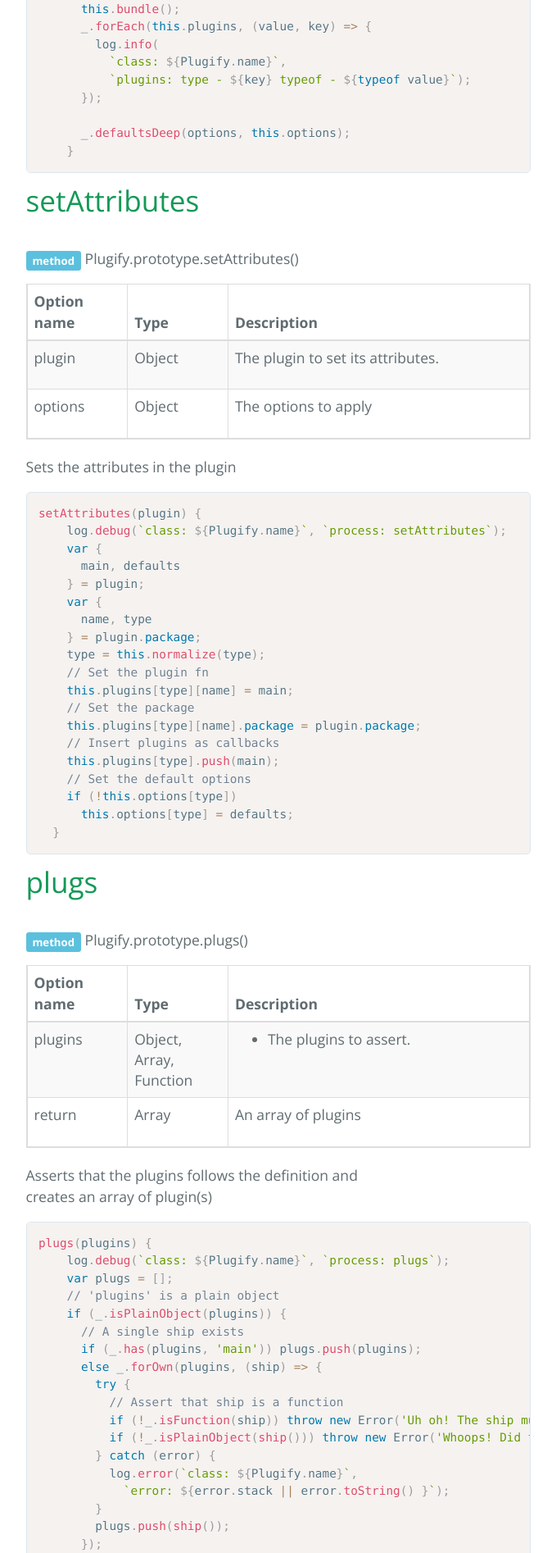
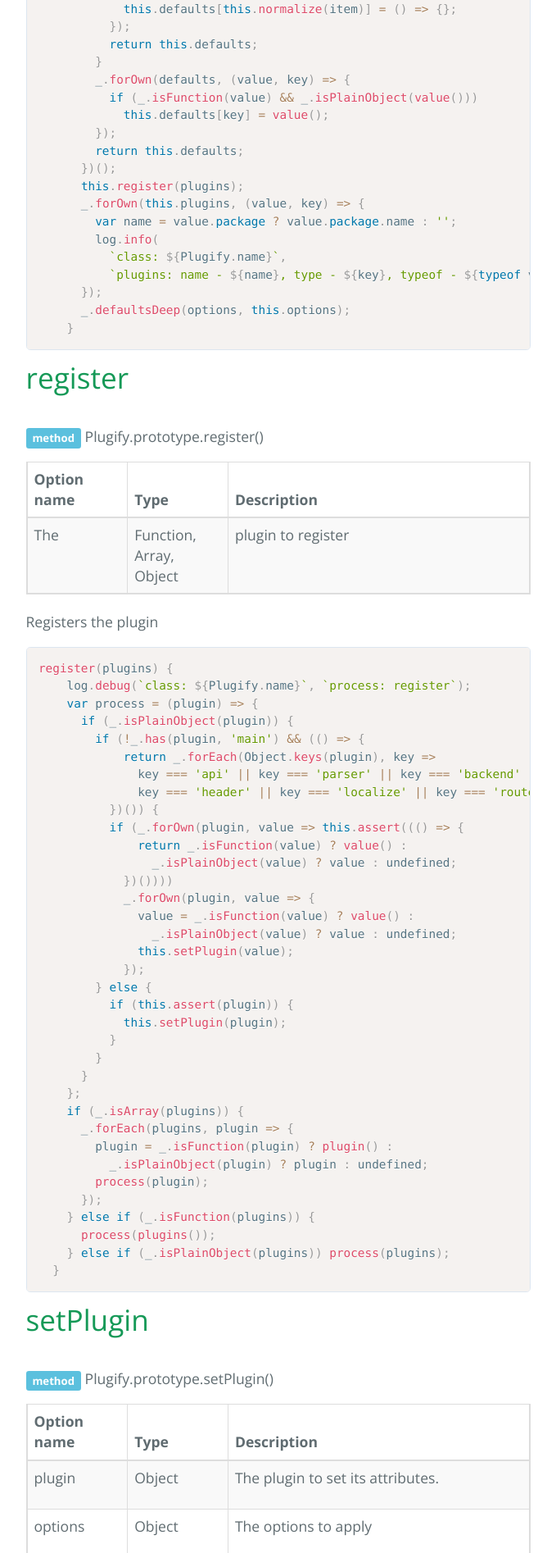
Before and after one commit to gengojs/core-modules, a plain HTML site: page modules/plugify.js.html in a window 1280 px wide. Shown: the part 871-2765 px from the top of the page at 82% size, without its empty margins (408-1087 px from the left). Drawn offline with nearby package versions, Linux system fonts and the light colour scheme.

Commit message:
Update 2015-10-09T05:03:58.828Z

```diff
--- a/modules/plugify.js.html
+++ b/modules/plugify.js.html
@@ -28,11 +28,9 @@
                 <ul class="nav nav-stacked">
                   <li><a href="#Plugify"><i class="alert alert-success"></i><span>Plugify</span></a>
                   </li>
-                  <li><a href="#setAttributes"><i class="alert alert-info"></i><span>setAttributes</span></a>
+                  <li><a href="#register"><i class="alert alert-info"></i><span>register</span></a>
                   </li>
-                  <li><a href="#plugs"><i class="alert alert-info"></i><span>plugs</span></a>
-                  </li>
-                  <li><a href="#register"><i class="alert alert-info"></i><span>register</span></a>
+                  <li><a href="#setPlugin"><i class="alert alert-info"></i><span>setPlugin</span></a>
                   </li>
                   <li><a href="#plugify"><i class="alert alert-info"></i><span>plugify</span></a>
                   </li>
@@ -52,27 +50,96 @@
           <pre><code class="language-javascript">class Plugify {
   constructor(plugins, options, defaults) {
       log.debug(`class: ${Plugify.name}`, `process: constructor`);
-      // Type stack to keep track which type has been plugged in
-      this.types = ['api', 'backend', 'parser', 'header', 'localize', 'router'];
       // Local options
       this.options = {};
-      // Initialize the plugin
-      this.plugins = this.init();
-      this.register(plugins, options, defaults);
-      this.bundle();
-      _.forEach(this.plugins, (value, key) =&gt; {
+      this.defaults = {};
+      // Initialize the plugins
+      this.plugins = (() =&gt; {
+        if (_.isEmpty(defaults)) {
+          _.forEach(['api', 'backend', 'parser', 'header', 'localize', 'router'], item =&gt; {
+            this.defaults[this.normalize(item)] = () =&gt; {};
+          });
+          return this.defaults;
+        }
+        _.forOwn(defaults, (value, key) =&gt; {
+          if (_.isFunction(value) &amp;&amp; _.isPlainObject(value()))
+            this.defaults[key] = value();
+        });
+        return this.defaults;
+      })();
+      this.register(plugins);
+      _.forOwn(this.plugins, (value, key) =&gt; {
+        var name = value.package ? value.package.name : '';
         log.info(
           `class: ${Plugify.name}`,
-          `plugins: type - ${key} typeof - ${typeof value}`);
+          `plugins: name - ${name}, type - ${key}, typeof - ${typeof value}`);
       });
-
       _.defaultsDeep(options, this.options);
     }</code></pre>
-          <section id="setAttributes">
-            <h1>setAttributes</h1>
+          <section id="register">
+            <h1>register</h1>
             <h5 class="subheader"></h5>
             <p>
-              <div class="label label-info radius ctx-type">method</div><span>&nbsp;</span><span>Plugify.prototype.setAttributes()</span><span>&nbsp;</span>
+              <div class="label label-info radius ctx-type">method</div><span>&nbsp;</span><span>Plugify.prototype.register()</span><span>&nbsp;</span>
+            </p>
+          </section>
+          <table class="table table-bordered table-striped">
+            <thead>
+              <tr>
+                <th style="width:20%">Option name</th>
+                <th style="width:20%">Type</th>
+                <th>Description</th>
+              </tr>
+            </thead>
+            <tbody>
+              <tr>
+                <td>The</td>
+                <td>Function, Array, Object</td>
+                <td><p>plugin to register</p></td>
+              </tr>
+            </tbody>
+          </table>
+          <div class="description"><p>Registers the plugin</p></div>
+          <pre><code class="language-javascript">register(plugins) {
+    log.debug(`class: ${Plugify.name}`, `process: register`);
+    var process = (plugin) =&gt; {
+      if (_.isPlainObject(plugin)) {
+        if (!_.has(plugin, 'main') &amp;&amp; (() =&gt; {
+            return _.forEach(Object.keys(plugin), key =&gt;
+              key === 'api' || key === 'parser' || key === 'backend' ||
+              key === 'header' || key === 'localize' || key === 'router');
+          })()) {
+          if (_.forOwn(plugin, value =&gt; this.assert((() =&gt; {
+              return _.isFunction(value) ? value() :
+                _.isPlainObject(value) ? value : undefined;
+            })())))
+            _.forOwn(plugin, value =&gt; {
+              value = _.isFunction(value) ? value() :
+                _.isPlainObject(value) ? value : undefined;
+              this.setPlugin(value);
+            });
+        } else {
+          if (this.assert(plugin)) {
+            this.setPlugin(plugin);
+          }
+        }
+      }
+    };
+    if (_.isArray(plugins)) {
+      _.forEach(plugins, plugin =&gt; {
+        plugin = _.isFunction(plugin) ? plugin() :
+          _.isPlainObject(plugin) ? plugin : undefined;
+        process(plugin);
+      });
+    } else if (_.isFunction(plugins)) {
+      process(plugins());
+    } else if (_.isPlainObject(plugins)) process(plugins);
+  }</code></pre>
+          <section id="setPlugin">
+            <h1>setPlugin</h1>
+            <h5 class="subheader"></h5>
+            <p>
+              <div class="label label-info radius ctx-type">method</div><span>&nbsp;</span><span>Plugify.prototype.setPlugin()</span><span>&nbsp;</span>
             </p>
           </section>
           <table class="table table-bordered table-striped">
@@ -96,153 +163,24 @@
               </tr>
             </tbody>
           </table>
-          <div class="description"><p>Sets the attributes in the plugin</p></div>
-          <pre><code class="language-javascript">setAttributes(plugin) {
-    log.debug(`class: ${Plugify.name}`, `process: setAttributes`);
+          <div class="description"><p>Sets the attributes of the plugin</p></div>
+          <pre><code class="language-javascript">setPlugin(plugin) {
+    log.debug(`class: ${Plugify.name}`, `process: setPlugin`);
     var {
       main, defaults
     } = plugin;
     var {
-      name, type
+      type
     } = plugin.package;
     type = this.normalize(type);
+    if (this.plugins[type]) this.plugins[type] = {};
     // Set the plugin fn
-    this.plugins[type][name] = main;
+    this.plugins[type] = main;
     // Set the package
-    this.plugins[type][name].package = plugin.package;
-    // Insert plugins as callbacks
-    this.plugins[type].push(main);
+    this.plugins[type].package = plugin.package;
     // Set the default options
     if (!this.options[type])
       this.options[type] = defaults;
-  }</code></pre>
-          <section id="plugs">
-            <h1>plugs</h1>
-            <h5 class="subheader"></h5>
-            <p>
-              <div class="label label-info radius ctx-type">method</div><span>&nbsp;</span><span>Plugify.prototype.plugs()</span><span>&nbsp;</span>
-            </p>
-          </section>
-          <table class="table table-bordered table-striped">
-            <thead>
-              <tr>
-                <th style="width:20%">Option name</th>
-                <th style="width:20%">Type</th>
-                <th>Description</th>
-              </tr>
-            </thead>
-            <tbody>
-              <tr>
-                <td>plugins</td>
-                <td>Object, Array, Function</td>
-                <td><ul>
-<li>The plugins to assert.</li>
-</ul>
-</td>
-              </tr>
-              <tr>
-                <td>return</td>
-                <td>Array</td>
-                <td><p>An array of plugins</p></td>
-              </tr>
-            </tbody>
-          </table>
-          <div class="description"><p>Asserts that the plugins follows the definition and<br />creates an array of plugin(s)</p></div>
-          <pre><code class="language-javascript">plugs(plugins) {
-    log.debug(`class: ${Plugify.name}`, `process: plugs`);
-    var plugs = [];
-    // 'plugins' is a plain object
-    if (_.isPlainObject(plugins)) {
-      // A single ship exists
-      if (_.has(plugins, 'main')) plugs.push(plugins);
-      else _.forOwn(plugins, (ship) =&gt; {
-        try {
-          // Assert that ship is a function
-          if (!_.isFunction(ship)) throw new Error('Uh oh! The ship must be a function!');
-          if (!_.isPlainObject(ship())) throw new Error('Whoops! Did the ship forget to return a plain object?');
-        } catch (error) {
-          log.error(`class: ${Plugify.name}`,
-            `error: ${error.stack || error.toString() }`);
-        }
-        plugs.push(ship());
-      });
-    }
-    if (_.isArray(plugins)) plugs = plugins;
-    if (_.isFunction(plugins)) {
-      if (!_.isPlainObject(plugins())) throw new Error('Whoops! Did the ship forget to return a plain object?');
-      plugs.push(plugins());
-    }
-    return plugs;
-  }</code></pre>
-          <section id="register">
-            <h1>register</h1>
-            <h5 class="subheader"></h5>
-            <p>
-              <div class="label label-info radius ctx-type">method</div><span>&nbsp;</span><span>Plugify.prototype.register()</span><span>&nbsp;</span>
-            </p>
-          </section>
-          <table class="table table-bordered table-striped">
-            <thead>
-              <tr>
-                <th style="width:20%">Option name</th>
-                <th style="width:20%">Type</th>
-                <th>Description</th>
-              </tr>
-            </thead>
-            <tbody>
-              <tr>
-                <td>plugins</td>
-                <td>Object</td>
-                <td><p>The plugin to register</p></td>
-              </tr>
-              <tr>
-                <td>options</td>
-                <td>Object</td>
-                <td><p>The options to apply</p></td>
-              </tr>
-              <tr>
-                <td>defaults</td>
-                <td>Object</td>
-                <td><p>The default plugins</p></td>
-              </tr>
-            </tbody>
-          </table>
-          <div class="description"><p>Registers the plugin</p></div>
-          <pre><code class="language-javascript">register(plugins, defaults) {
-    var plugs = this.plugs(plugins);
-    // Register and then restrict the
-    // plugins to one plugin per type
-    // and add defaults if none exist
-    _.forEach(plugs, function(plugin) {
-      // Assert
-      if (!_.isEmpty(defaults)) this.assert(plugin);
-      else log
-        .warn(`class: ${Plugify.name}`, `process: register`)
-        .warn('Defaults is empty! Possibly in testing mode?');
-      var type = this.normalize(plugin.package.type);
-      // If the default plugin already exists
-      // then remove the default and replace it with
-      // the user defined plugin
-      if (this.plugins[type].length === 1) {
-        if (defaults &amp;&amp; defaults[type])
-          this.plugins[type].pop();
-        // Set the plugin attributes
-        this.setAttributes(plugin);
-        // If there are multiple plugins of the same type
-        // restrict it to one plugin
-      } else if (this.plugins[type].length &gt; 1) {
-        var length = this.plugins[type].length - 1;
-        while (length !== 0) {
-          if (defaults &amp;&amp; defaults[type])
-            this.plugins[type].pop();
-          length--;
-        }
-        // Since no there are no default plugins,
-        // just add the plugin to the stack
-      } else {
-        this.setAttributes(plugin);
-      }
-    }, this);
   }</code></pre>
           <section id="plugify">
             <h1>plugify</h1>
@@ -262,8 +200,8 @@
             <tbody>
               <tr>
                 <td>plugins</td>
-                <td>Object, Function</td>
-                <td><p>[description]</p></td>
+                <td>Object, Function, Array</td>
+                <td><p>The user plugins or plugins to override the default</p></td>
               </tr>
               <tr>
                 <td>options</td>
@@ -283,7 +221,7 @@
             </tbody>
           </table>
           <div class="description"><p>Returns the plugins after creating an instance<br />of Plugify</p></div>
-          <pre><code class="language-javascript">function plugify(plugins, options = {}, defaults = {}) {
+          <pre><code class="language-javascript">function plugify(plugins = {}, options = {}, defaults = {}) {
   'use strict';
   return new Plugify(plugins, options, defaults).plugins;
 }</code></pre>
```
